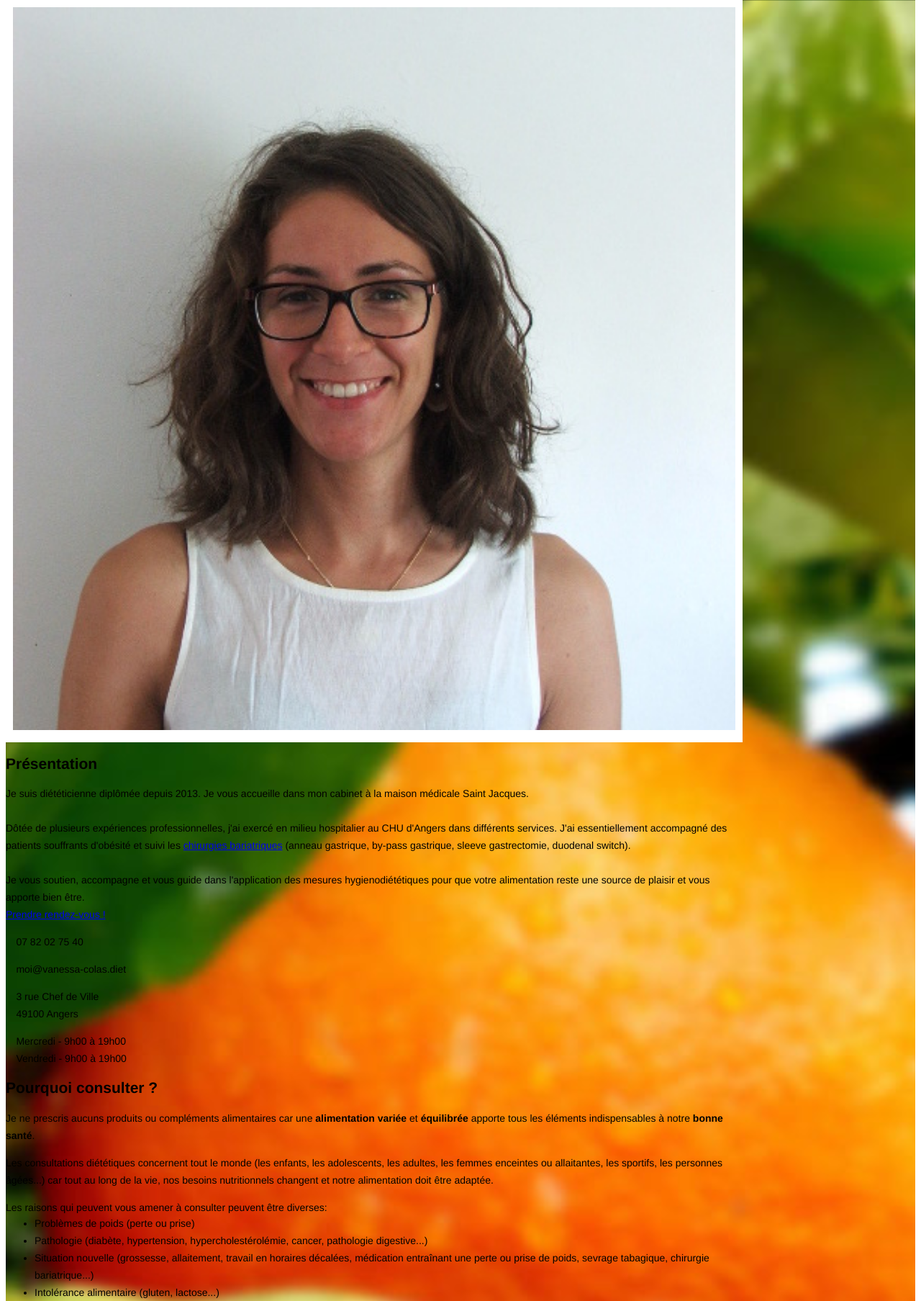
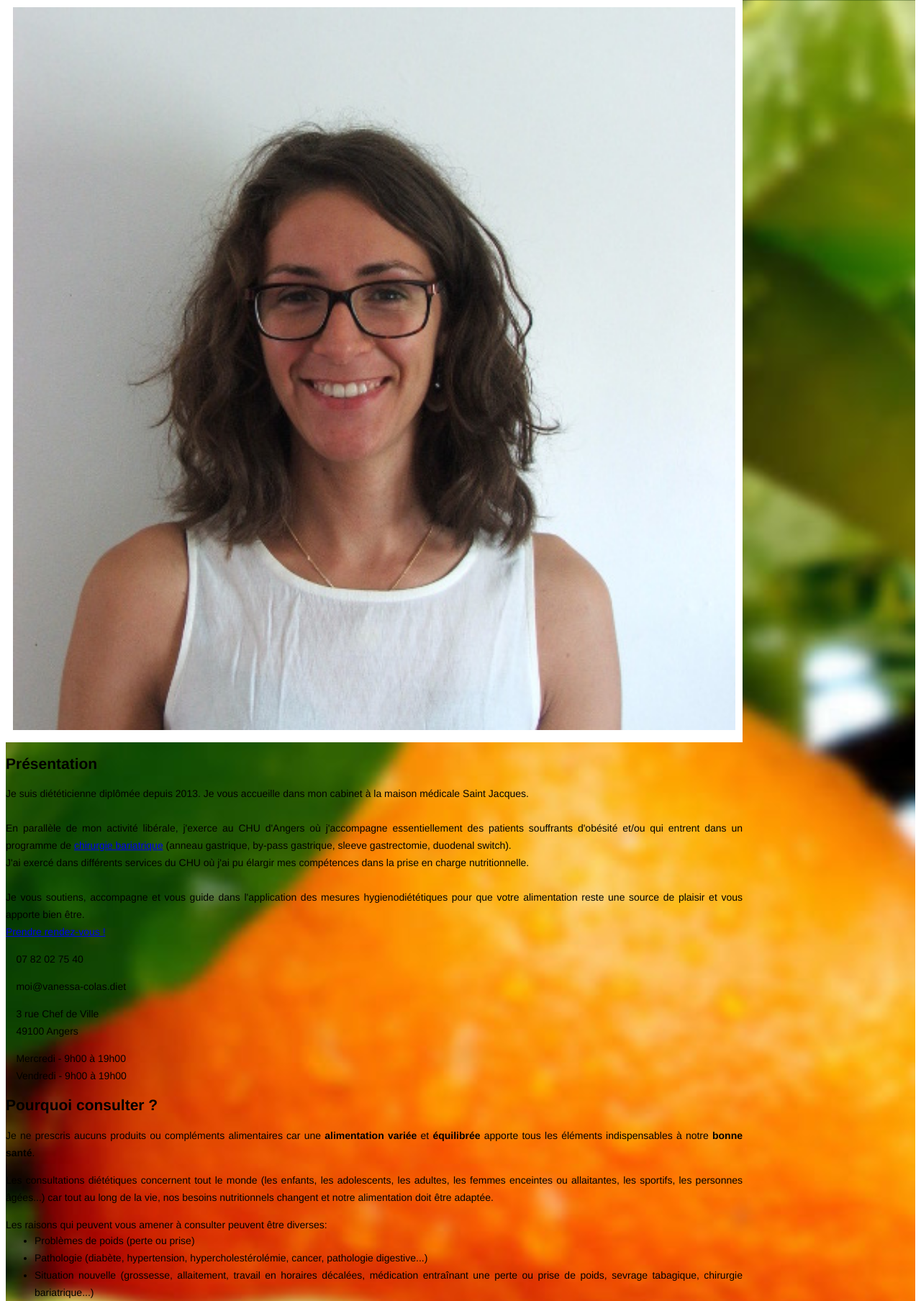
Before and after one commit to francoiscolas/vanessa-colas.diet, a PHP site: page / in a window 1280 px wide. Shown: the part 120-1927 px from the top of the page at 72% size. Run offline with PHP 8.4, Linux system fonts and the light colour scheme; style sheets or scripts are compiled from the project's sources.

Commit message:
Vane's background update

```diff
--- a/public/index.php
+++ b/public/index.php
@@ -82,13 +82,14 @@ function assets($key) {
                   Je suis diététicienne diplômée depuis 2013. Je vous accueille dans mon cabinet
                   à la maison médicale Saint Jacques.<br>
                   <br>
-                  Dôtée de plusieurs expériences professionnelles, j'ai exercé en milieu
-                  hospitalier au CHU d'Angers dans différents services. J'ai essentiellement
-                  accompagné des patients souffrants d'obésité et suivi les
-                  <a href="https://fr.wikipedia.org/wiki/Chirurgie_bariatrique">chirurgies bariatriques</a>
+                  En parallèle de mon activité libérale, j'exerce au CHU d'Angers où j'accompagne
+                  essentiellement des patients souffrants d'obésité et/ou qui entrent dans un programme de
+                  <a href="https://fr.wikipedia.org/wiki/Chirurgie_bariatrique">chirurgie bariatrique</a>
                   (anneau gastrique, by-pass gastrique, sleeve gastrectomie, duodenal switch).<br>
+                  J'ai exercé dans différents services du CHU où j'ai pu élargir mes compétences
+                  dans la prise en charge nutritionnelle.<br>
                   <br>
-                  Je vous soutien, accompagne et vous guide dans l'application des mesures
+                  Je vous soutiens, accompagne et vous guide dans l'application des mesures
                   hygienodiététiques pour que votre alimentation reste une source de plaisir
                   et vous apporte bien être.
                 </div>
--- a/public/stylesheets/app.scss
+++ b/public/stylesheets/app.scss
@@ -7,6 +7,9 @@ html, body,
   font-size: 14px;
   font-weight: 300;
   line-height: 24px;
+}
+.mdl-card__supporting-text {
+  text-align: justify;
 }
 .vd-wrapper {
   max-width: 1024px;
```
